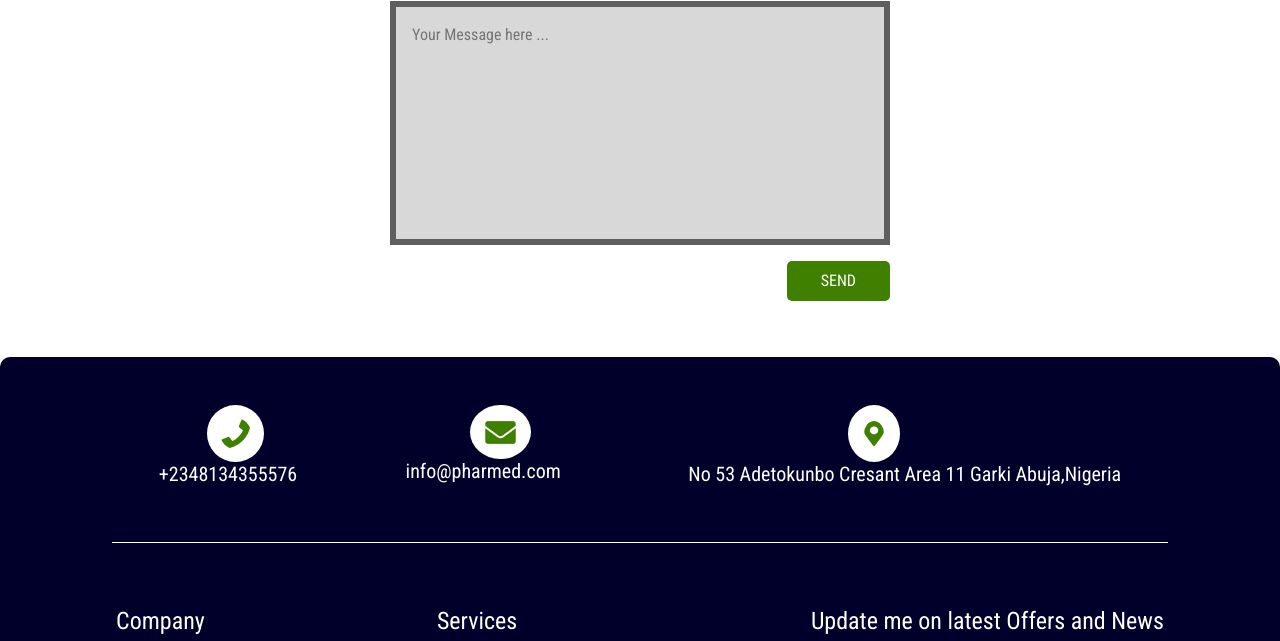
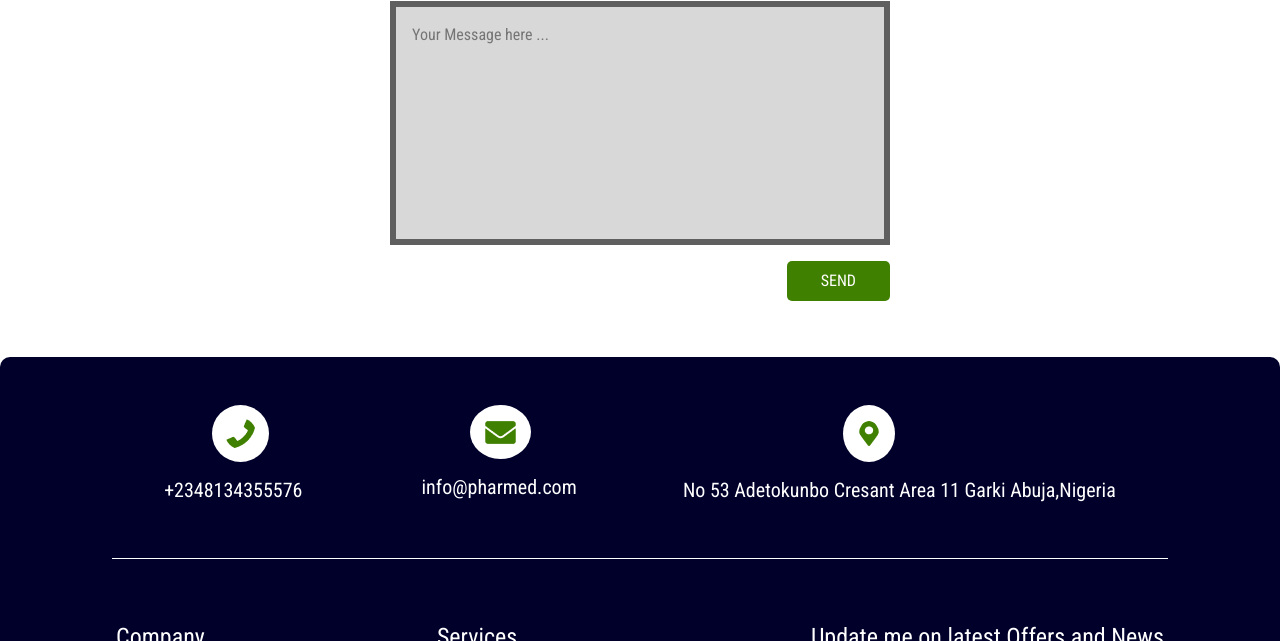
Before and after one commit to Davidtariq96/Pharmed, a plain HTML site: page index.html in a window 1280 px wide. Shown: the part 2635-3276 px from the top of the page. Drawn offline with nearby package versions, Linux system fonts and the light colour scheme.

Commit message:
styles adjusted

```diff
--- a/styles/styles.scss
+++ b/styles/styles.scss
@@ -236,6 +236,7 @@ body{
 footer{
     background: #00002B;
     margin-top: 6rem;
+    padding-bottom: 2rem;
     border-top-right-radius: 10px;
     border-top-left-radius: 10px;
     .contact{
@@ -245,6 +246,7 @@ footer{
         padding: 3rem 0;
         h5{
             color: #FFFFFF;
+            margin-top: 1rem;
         }
         .phone-img{
             img{
@@ -256,7 +258,7 @@ footer{
         }
         .message-img{
                 background: #FFFFFF;
-                margin: 0 4rem;
+                margin: 0 3rem;
                 padding: 15px;
                 border-radius: 50%;
         }
```
Also changed, not shown: styles/styles.css, 1 other file.
